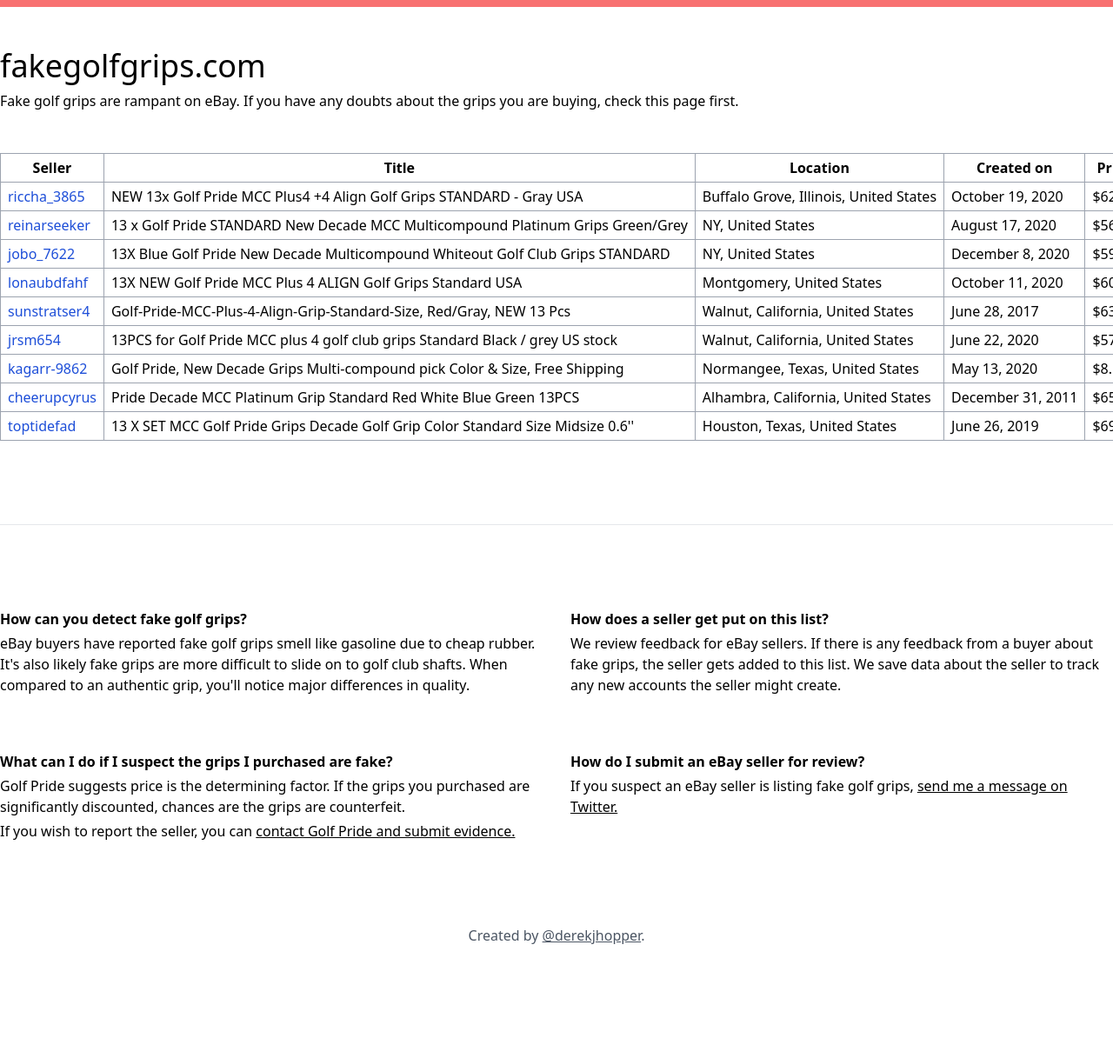
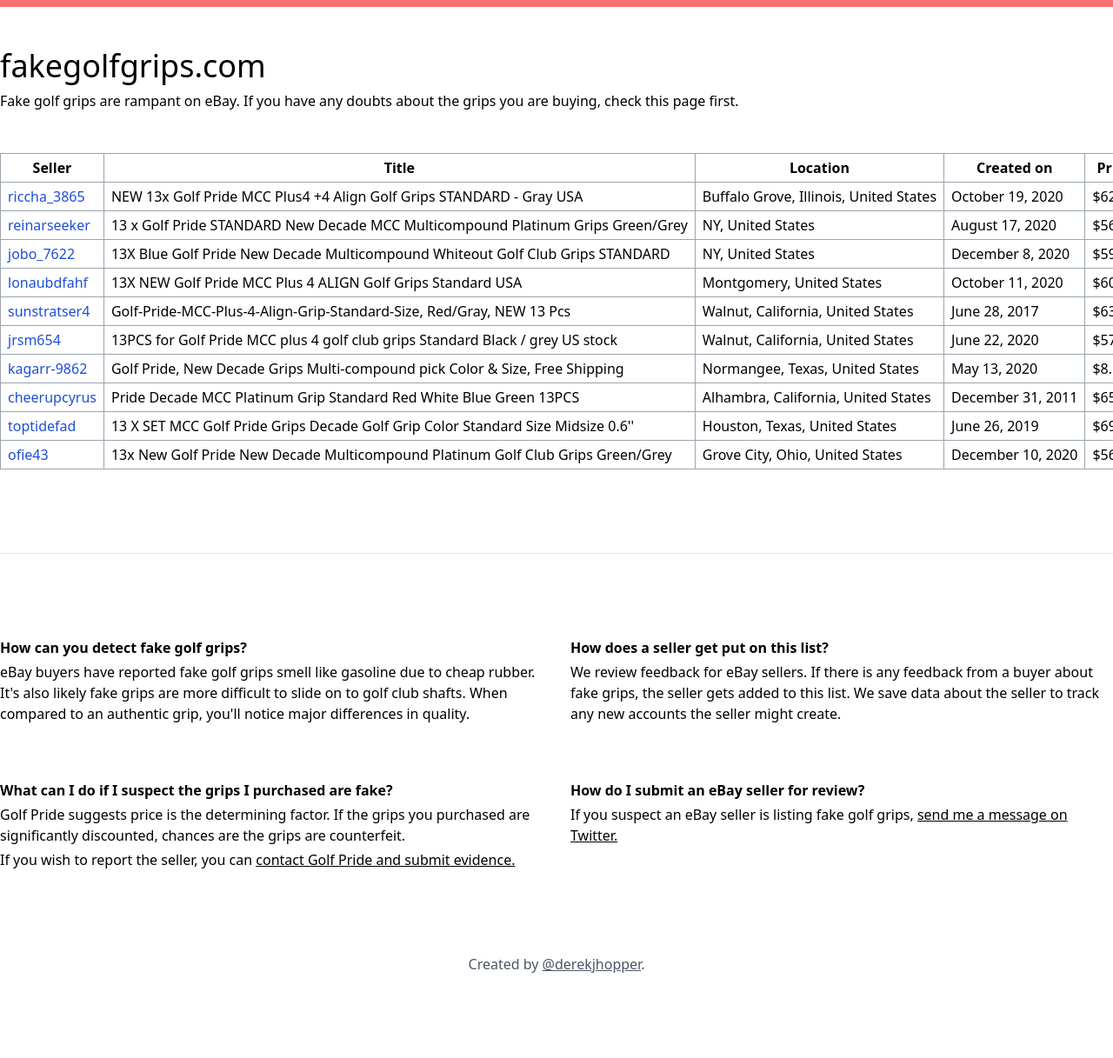
Before and after one commit to djhopper01/fakegolfgrips, a Jekyll site: the page built from docs/index.html, in a window 1280 px wide. Shown: the whole page at 87% size. Built offline with Jekyll 4.4.1, drawn with Linux system fonts in a browser that asks for light colours; comment, search, counter and statistics services are not loaded; before the commit the page ends 1184 px from its top, so only the background shows below that.

Commit message:
Update sellers.yml

```diff
--- a/docs/_data/sellers.yml
+++ b/docs/_data/sellers.yml
@@ -66,3 +66,10 @@
   title: "13 X SET MCC Golf Pride Grips Decade Golf Grip Color Standard Size Midsize 0.6''"
   price: $69.99
   created_on: June 26, 2019
+
+- username: ofie43
+  profile: https://www.ebay.com/usr/ofie43
+  location: Grove City, Ohio, United States
+  title: 13x New Golf Pride New Decade Multicompound Platinum Golf Club Grips Green/Grey
+  price: $56.98
+  created_on: December 10, 2020
```
